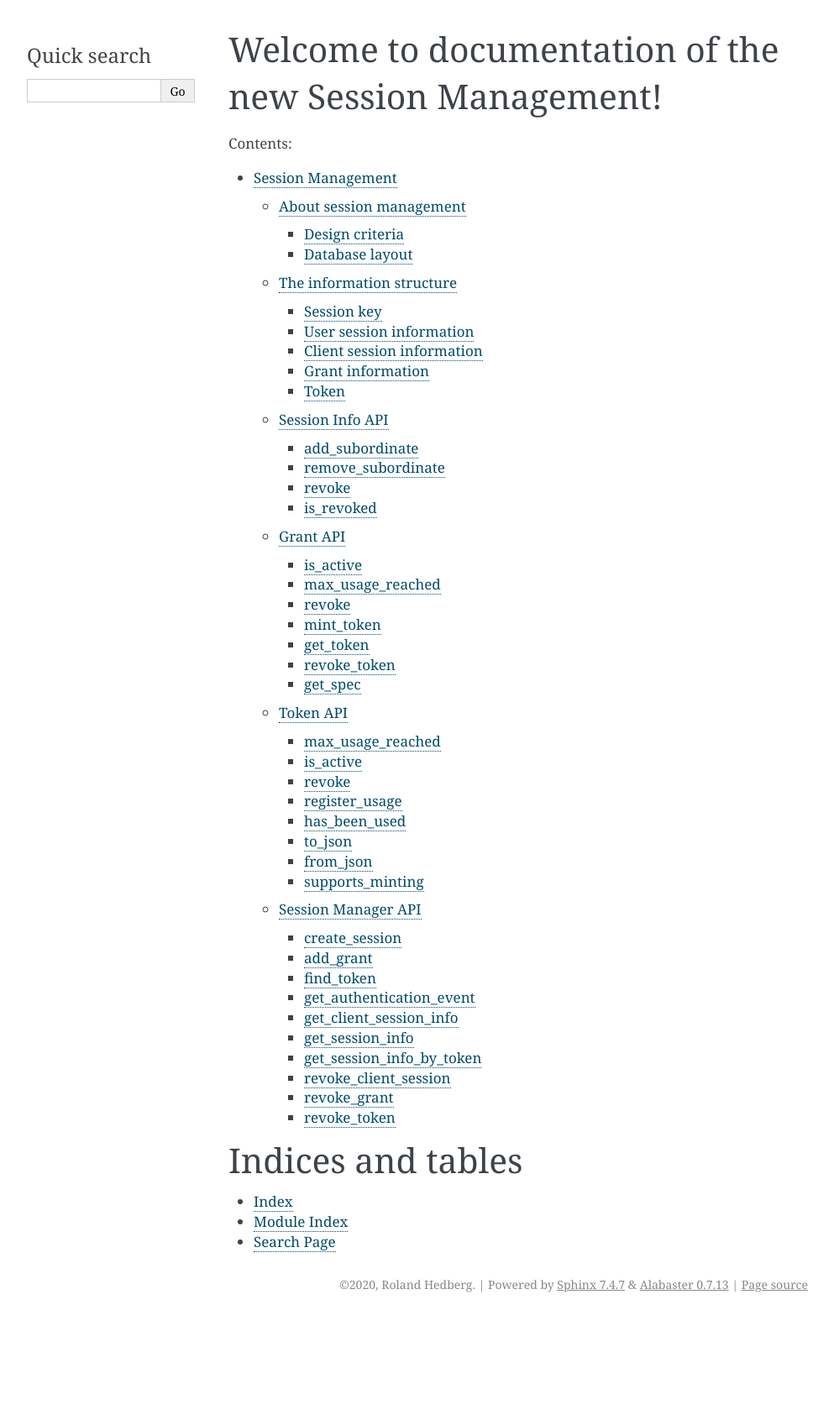
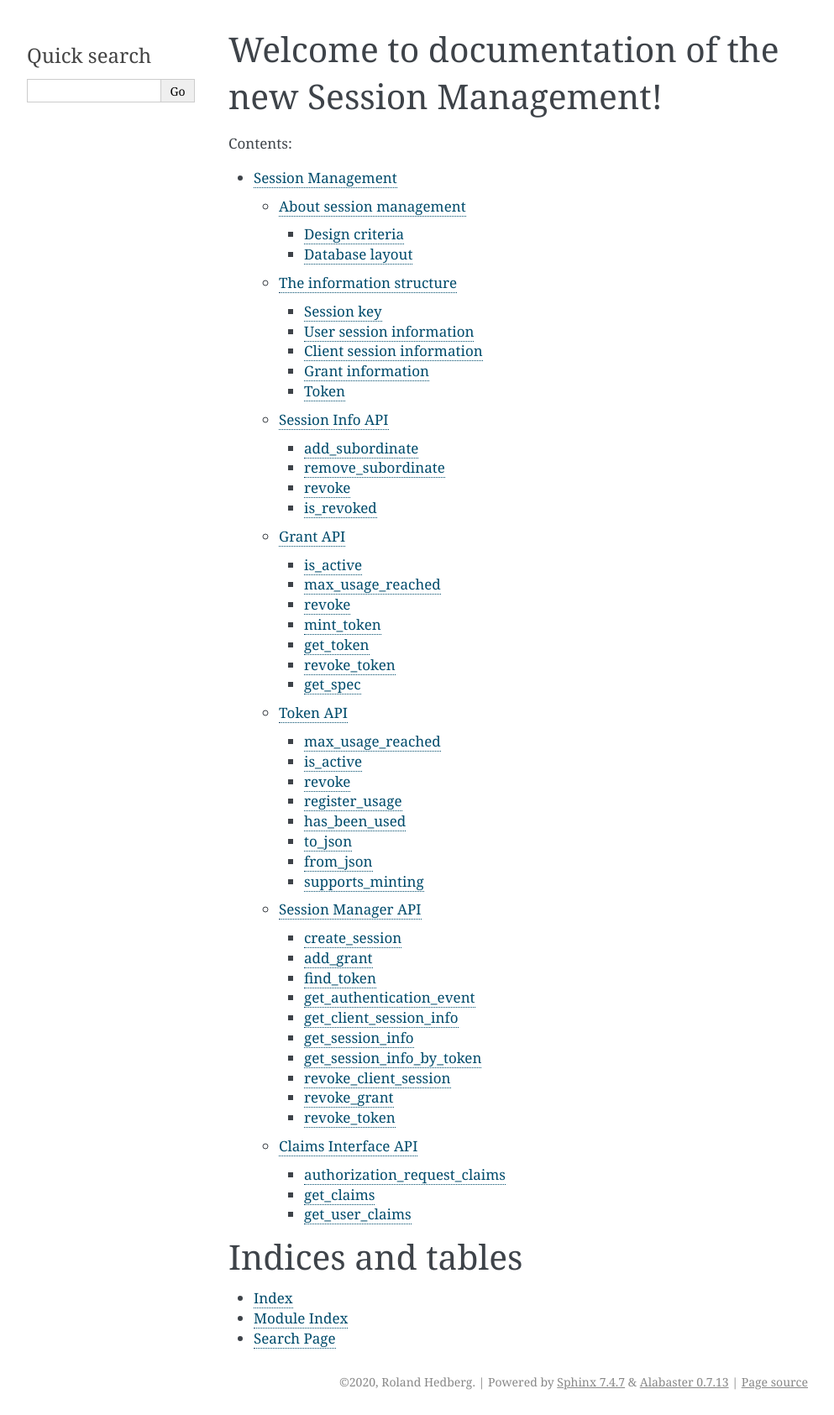
Before and after one commit to IdentityPython/new-session-management, a Sphinx documentation site: the page built from docs/source/index.rst, in a window 1280 px wide. Shown: the whole page at 84% size, without its empty margins (148-1141 px from the left). Built offline with Sphinx 7.4.7, drawn with Linux system fonts in a browser that asks for light colours; before the commit the page ends 1569 px from its top, so only the background shows below that; some of the changed lines change nothing that is shown.

Commit message:
Added description of the claims interface.

```diff
--- /dev/null
+++ b/docs/source/claims_interface_api.rst
@@ -0,0 +1,91 @@
+====================
+Claims Interface API
+====================
+
+The claims interface is there to gather the set of claims that can be
+returned for a specific use case. There are three use cases defined:
+
+.. _usecases:
+
+userinfo
+    This what is returned at the userinfo endpoint
+
+id_token
+    Claims that can be returned in an ID Token
+
+introspection
+    Combines 2 use cases. The first is when the access token is in fact a
+    JSON Web Token that can contains user claims. The second is what's returned
+    from the introspection endpoint.
+
+These are the methods provided by the interface.
+
+    - authorization_request_claims_
+    - get_claims_
+    - get_user_claims_
+
+authorization_request_claims
+----------------------------
+.. _authorization_request_claims:
+
+According to section 5.5 of `OIDC Core`_ a client can ask for a specific
+set of claims by using the claims parameter in the authentication request.
+This method picks the claim set from the request.
+
+Methods arguments:
+
+user_id
+    User identifier
+
+client_id
+    Client identifier
+
+usage
+    The use case. One of the usecases_ .
+
+
+get_claims
+----------
+.. _get_claims:
+
+Gathers information about which claims to return from a number of places.
+This is based on endpoint configuration. The configuration parameters used are:
+
+base_claims
+    One of the parameters of the endpoint configuration is *base_claims*.
+    This defines a basic set to return over that interface.
+
+enable_claims_per_client
+    Another endpoint configuration parameter. If set to True this enables the
+    OP to have per client definitions of what to return.
+    The claims specification is stored in the client configuration as values
+    of the attribute <usage>_claims (userinfo_claims, id_token_claims,...).
+
+add_claims_by_scope
+    Some scopes defined in `OIDC Core`_ equates to sets of claims.
+    This parameter governs whether scopes provided in the authentication
+    request should be translated into claims or not
+
+The parameters to the method is:
+
+user_id
+    User identifier
+
+client_id
+    Client identifier (client_id)
+
+scopes
+    Scopes from the authentication request
+
+usage
+    Where the claims are going to be used. One of the usecases_ .
+
+
+get_user_claims
+---------------
+.. _get_user_claims:
+
+Use a set of permitted claims as a filter to figure out which claims
+of the complete set of user claims to return.
+
+.. _`OIDC Core`: http://openid.net/specs/openid-connect-core-1_0.html
--- a/docs/source/session_manager.rst
+++ b/docs/source/session_manager.rst
@@ -10,3 +10,4 @@
     grant_api
     token_api
     session_manager_api
+    claims_interface_api
```
